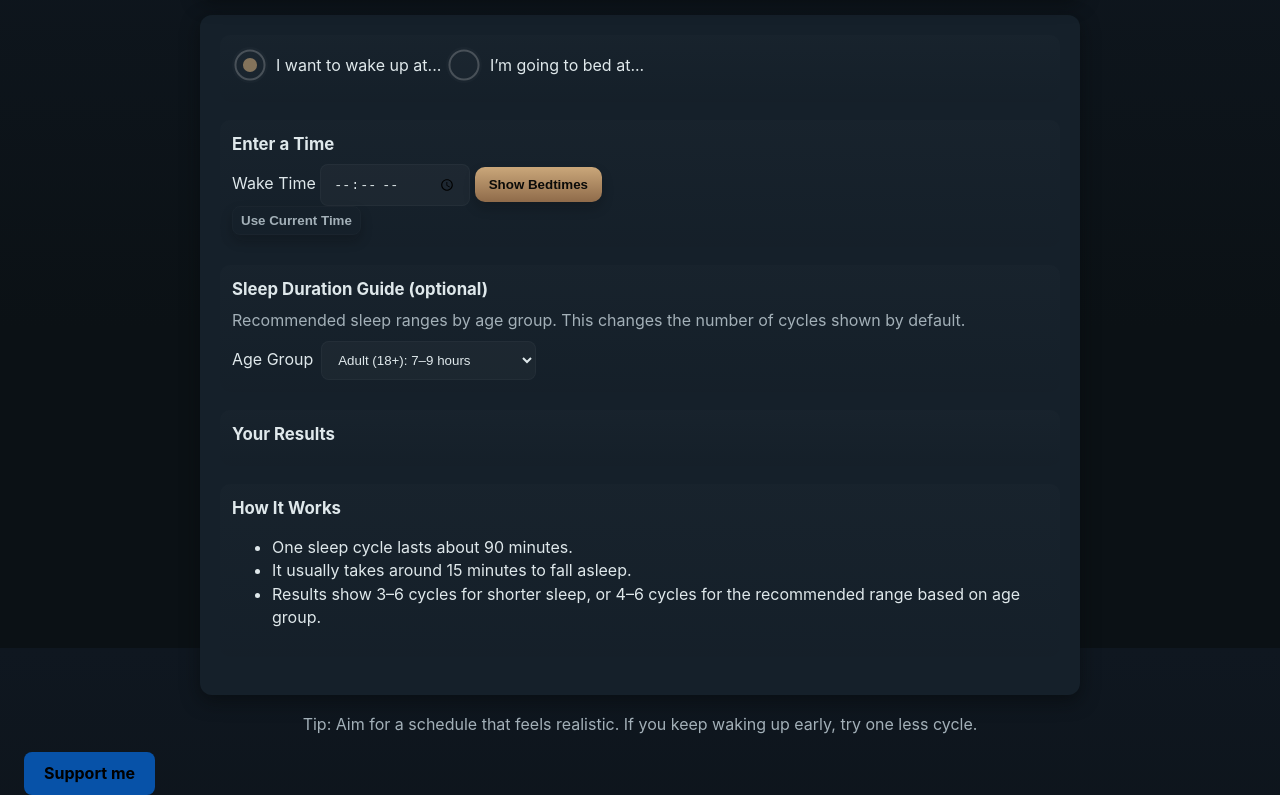
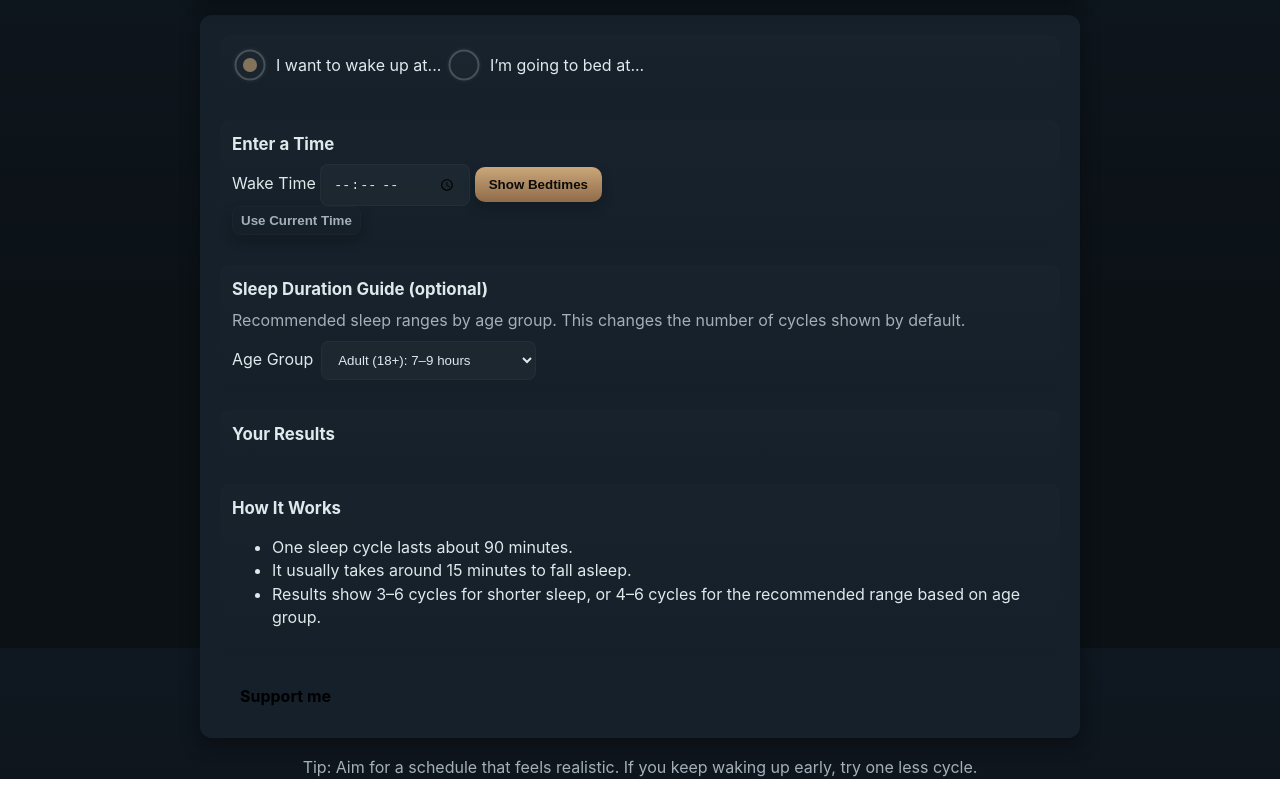
Before and after one commit to heegarthur/sleepweb, a plain HTML site: page index.html in a window 1280 px wide. Shown: the part 152-947 px from the top of the page. Drawn offline with Linux system fonts and the light colour scheme.

Commit message:
Update index.html

```diff
--- a/index.html
+++ b/index.html
@@ -1,15 +1,18 @@
 <!DOCTYPE html>
 <html lang="en">
+
 <head>
   <meta charset="utf-8" />
   <meta name="viewport" content="width=device-width, initial-scale=1" />
   <title>Sleepweb</title>
   <link rel="stylesheet" href="main.css">
 </head>
+
 <body>
   <header>
     <h1>Sleep Calculator</h1>
-    <p>Figure out the best times to sleep or wake up based on 90-minute sleep cycles and about 15 minutes to fall asleep.</p>
+    <p>Figure out the best times to sleep or wake up based on 90-minute sleep cycles and about 15 minutes to fall
+      asleep.</p>
   </header>
 
   <main>
@@ -88,6 +91,16 @@
         <li>Results show 3–6 cycles for shorter sleep, or 4–6 cycles for the recommended range based on age group.</li>
       </ul>
     </section>
+    <a class="buy_coffee" href="https://buymeacoffee.com/ivocreator" target="_blank" style="
+            display: inline-block;
+            padding: 10px 20px;
+            color: black;
+            text-decoration: none;
+            border-radius: 8px;
+            font-weight: bold;
+            ">
+      Support me
+    </a>
   </main>
 
   <footer>
@@ -96,16 +109,7 @@
 
   <script src="main.js"></script>
   <noscript>JavaScript is disabled — this sleep calculator won’t work without it.</noscript>
-  <a class="buy_coffee" href="https://buymeacoffee.com/ivocreator" target="_blank" style="
-            display: inline-block;
-            padding: 10px 20px;
-            background-color: #0752a8;
-            color: black;
-            text-decoration: none;
-            border-radius: 8px;
-            font-weight: bold;
-            ">
-            Support me
-        </a>
+
 </body>
+
 </html>
```
Lines whose indentation alone changed are shown as unchanged.
